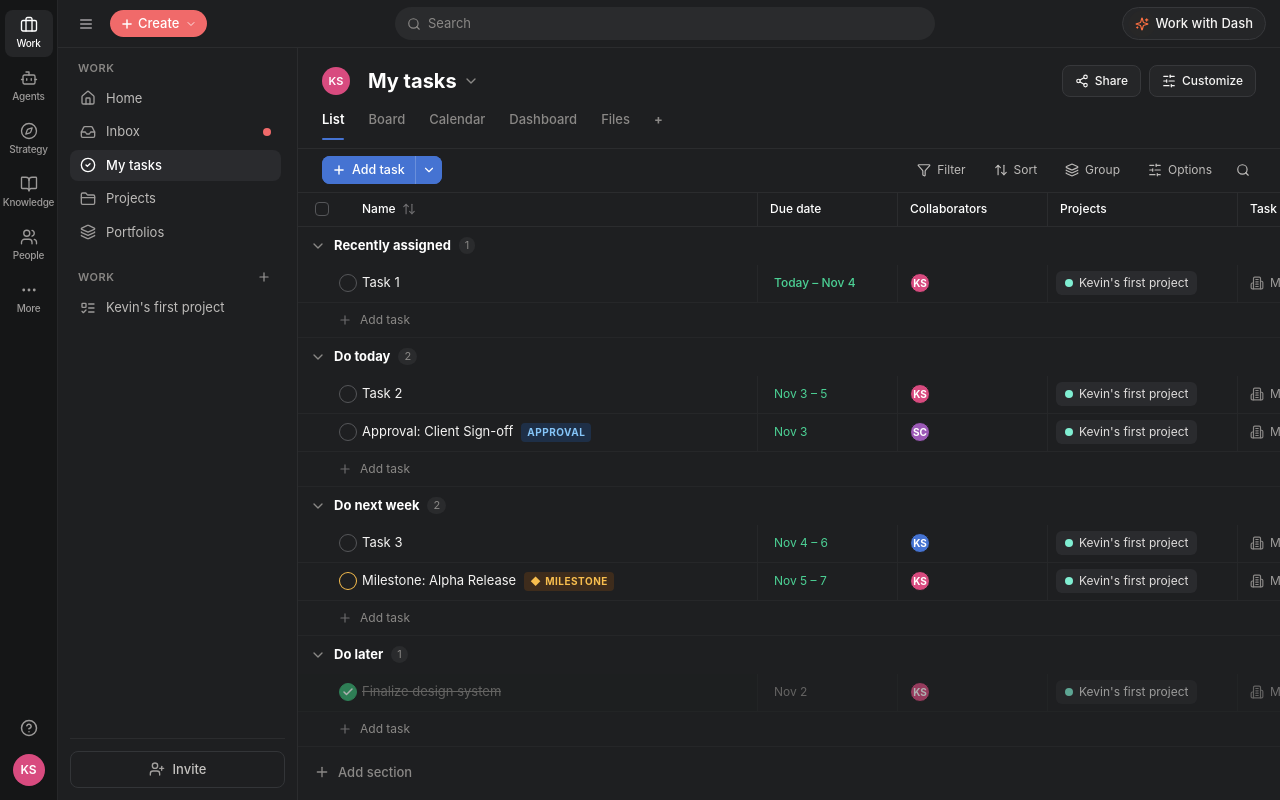
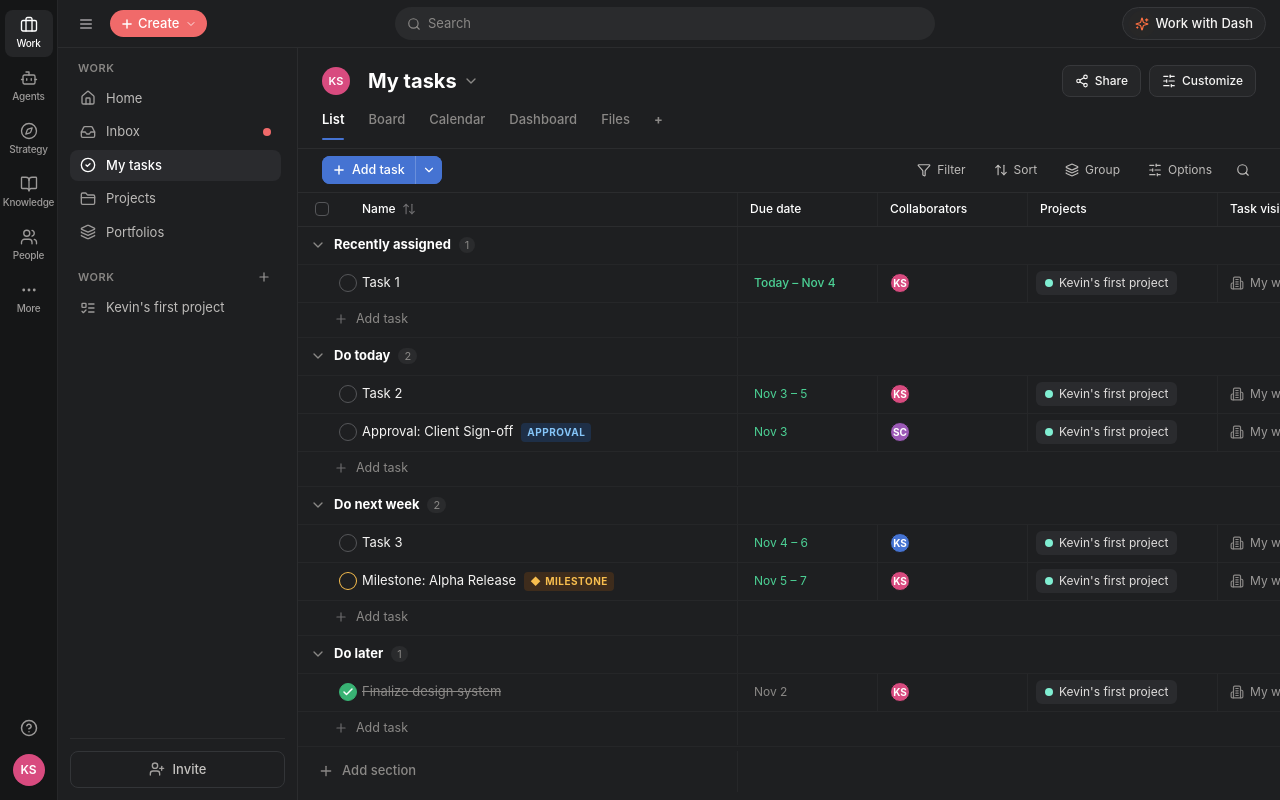
Before and after one commit to kkevinsm/KIZUNA-Project-Management-Tools, a Next.js app: page /my-tasks in a window 1280 px wide. Built offline with nearby package versions, Linux system fonts and the light colour scheme.

Commit message:
fix(my-tasks): lock Name column and section headers sticky left to prevent horizontal shifting

```diff
--- a/src/components/tasks/TaskList.tsx
+++ b/src/components/tasks/TaskList.tsx
@@ -1094,7 +1094,7 @@ export default function TaskList({
           {/* Table Header */}
           <div className="flex items-center h-[34px] border-b border-[#2b2c2e] text-[#8a8886] font-semibold text-[11px] select-none bg-[#1e1f21] sticky top-0 z-20">
             {/* Sticky Name Column Header */}
-            <div className="w-[340px] sm:w-[400px] lg:w-[460px] shrink-0 sticky left-0 z-30 bg-[#1e1f21] border-r border-[#2b2c2e] px-3 flex items-center h-full">
+            <div className="w-[440px] min-w-[440px] max-w-[440px] shrink-0 sticky left-0 z-30 bg-[#1e1f21] border-r border-[#262729] px-3 flex items-center h-full">
               <div
                 className="w-[24px] flex items-center justify-center shrink-0 cursor-pointer"
                 onClick={handleSelectAllVisible}
@@ -1133,25 +1133,25 @@ export default function TaskList({
 
             {/* Horizontally Scrollable Column Headers */}
             {columns.dueDate && (
-              <div className="w-[140px] shrink-0 border-r border-[#2b2c2e] px-3 flex items-center h-full font-medium text-[12px] text-white">
+              <div className="w-[140px] shrink-0 border-r border-[#262729] px-3 flex items-center h-full font-medium text-[12px] text-white">
                 Due date
               </div>
             )}
 
             {columns.collaborators && (
-              <div className="w-[150px] shrink-0 border-r border-[#2b2c2e] px-3 flex items-center h-full font-medium text-[12px] text-white">
+              <div className="w-[150px] shrink-0 border-r border-[#262729] px-3 flex items-center h-full font-medium text-[12px] text-white">
                 Collaborators
               </div>
             )}
 
             {columns.project && (
-              <div className="w-[190px] shrink-0 border-r border-[#2b2c2e] px-3 flex items-center h-full font-medium text-[12px] text-white">
+              <div className="w-[190px] shrink-0 border-r border-[#262729] px-3 flex items-center h-full font-medium text-[12px] text-white">
                 Projects
               </div>
             )}
 
             {columns.visibility && (
-              <div className="w-[150px] shrink-0 border-r border-[#2b2c2e] px-3 flex items-center h-full font-medium text-[12px] text-white">
+              <div className="w-[150px] shrink-0 border-r border-[#262729] px-3 flex items-center h-full font-medium text-[12px] text-white">
                 Task visibility
               </div>
             )}
@@ -1160,7 +1160,7 @@ export default function TaskList({
             {customColumns.map((col) => (
               <div
                 key={col.id}
-                className="w-[150px] shrink-0 border-r border-[#2b2c2e] px-3 flex items-center justify-between h-full font-medium text-[12px] text-white group/col"
+                className="w-[150px] shrink-0 border-r border-[#262729] px-3 flex items-center justify-between h-full font-medium text-[12px] text-white group/col"
               >
                 <span className="truncate">{col.name}</span>
                 <button
@@ -1258,16 +1258,18 @@ export default function TaskList({
 
               return (
                 <div key={group.id} className="border-b border-[#252628]">
-                  {/* Section Header */}
-                  <div className="flex items-center justify-between px-3 py-2 hover:bg-[#252628]/70 group text-[13px] font-bold text-white transition-colors cursor-pointer">
+                  {/* Section Header Row */}
+                  <div className="flex items-center h-[38px] border-b border-[#252628] bg-[#1e1f21] group/sec">
+                    {/* Sticky Left Section Header */}
+                    <div className="w-[440px] min-w-[440px] max-w-[440px] shrink-0 sticky left-0 z-20 bg-[#1e1f21] group-hover/sec:bg-[#252628] border-r border-[#262729] px-3 h-full flex items-center justify-between transition-colors">
                       <div
                         onClick={() => toggleSection(group.id)}
-                      className="flex items-center gap-2 flex-1"
+                        className="flex items-center gap-2 flex-1 cursor-pointer select-none"
                       >
                         {isCollapsed ? (
-                        <ChevronRight className="w-4 h-4 text-[#8a8886] group-hover:text-white" />
+                          <ChevronRight className="w-4 h-4 text-[#8a8886] group-hover/sec:text-white" />
                         ) : (
-                        <ChevronDown className="w-4 h-4 text-[#8a8886] group-hover:text-white" />
+                          <ChevronDown className="w-4 h-4 text-[#8a8886] group-hover/sec:text-white" />
                         )}
 
                         {editingSectionName === group.id ? (
@@ -1285,7 +1287,7 @@ export default function TaskList({
                             className="bg-[#1e1f21] border border-[#4573d2] rounded px-1.5 py-0.5 text-white text-[13px] outline-none"
                           />
                         ) : (
-                        <div className="flex items-center gap-2">
+                          <div className="flex items-center gap-2 text-[13px] font-bold text-white">
                             <span>{group.groupName}</span>
                             <span className="text-[11px] font-normal text-[#8a8886] bg-[#2a2b2d] px-1.5 py-0.2 rounded-full">
                               {group.tasks.length}
@@ -1294,7 +1296,7 @@ export default function TaskList({
                         )}
                       </div>
 
-                    <div className="relative flex items-center opacity-0 group-hover:opacity-100 transition-opacity" data-popover>
+                      <div className="relative flex items-center opacity-0 group-hover/sec:opacity-100 transition-opacity" data-popover>
                         <button
                           onClick={(e) => {
                             e.stopPropagation();
@@ -1351,6 +1353,10 @@ export default function TaskList({
                           </div>
                         )}
                       </div>
+                    </div>
+
+                    {/* Rest of Section row background spanning into columns */}
+                    <div className="flex-1 h-full bg-[#1e1f21] group-hover/sec:bg-[#252628] transition-colors" />
                   </div>
 
                   {/* Section Tasks Table Rows */}
@@ -1377,7 +1383,8 @@ export default function TaskList({
 
                       {/* Inline Task Creation Row */}
                       {inlineNewTaskSection === group.id ? (
-                        <div className="flex items-center h-[38px] px-8 border-b border-[#2b2c2e] bg-[#252628] w-full">
+                        <div className="flex items-center h-[38px] border-b border-[#262729] bg-[#1e1f21]">
+                          <div className="w-[440px] min-w-[440px] max-w-[440px] shrink-0 sticky left-0 z-10 bg-[#1e1f21] border-r border-[#262729] px-3 h-full flex items-center gap-2">
                             <input
                               type="text"
                               autoFocus
@@ -1388,29 +1395,34 @@ export default function TaskList({
                                 if (e.key === 'Enter') handleInlineCreate(group.id);
                                 if (e.key === 'Escape') setInlineNewTaskSection(null);
                               }}
-                            className="w-full max-w-sm bg-transparent text-white text-[13px] outline-none"
+                              className="w-full bg-[#252628] border border-[#4573d2] rounded px-2.5 py-1 text-white text-[13px] outline-none"
                             />
                             <button
                               onClick={() => handleInlineCreate(group.id)}
-                            className="text-[12px] bg-[#4573d2] text-white px-2.5 py-0.5 rounded font-medium ml-2"
+                              className="text-[12px] bg-[#4573d2] hover:bg-[#3562be] text-white px-2.5 py-1 rounded font-medium transition-colors shrink-0"
                             >
                               Add
                             </button>
                             <button
                               onClick={() => setInlineNewTaskSection(null)}
-                            className="text-[12px] text-[#8a8886] hover:text-white px-2 py-0.5 ml-1"
+                              className="text-[12px] text-[#8a8886] hover:text-white px-2 py-1 transition-colors shrink-0"
                             >
                               Cancel
                             </button>
                           </div>
+                          <div className="flex-1 h-full bg-[#1e1f21]" />
+                        </div>
                       ) : (
-                        <button
+                        <div className="flex items-center h-[34px] border-b border-transparent hover:bg-[#232427]/40 transition-colors group/add">
+                          <div
                             onClick={() => setInlineNewTaskSection(group.id)}
-                          className="flex items-center gap-2 h-[34px] px-10 text-[12px] text-[#8a8886] hover:text-white hover:bg-[#252628] w-full text-left transition-colors"
-                        >
-                          <Plus className="w-3.5 h-3.5 text-[#6d6c6e]" />
+                            className="w-[440px] min-w-[440px] max-w-[440px] shrink-0 sticky left-0 z-10 bg-[#1e1f21] group-hover/add:bg-[#232427] border-r border-[#262729] px-9 h-full flex items-center gap-2 text-[12.5px] text-[#8a8886] group-hover/add:text-white cursor-pointer transition-colors"
+                          >
+                            <Plus className="w-3.5 h-3.5 text-[#6d6c6e] group-hover/add:text-white transition-colors" />
                             <span>Add task</span>
-                        </button>
+                          </div>
+                          <div className="flex-1 h-full" />
+                        </div>
                       )}
                     </div>
                   )}
@@ -1420,9 +1432,10 @@ export default function TaskList({
 
             {/* Add Section Button / Input */}
             {groupField === 'section' && (
-              <div className="px-4 py-3">
+              <div className="flex items-center h-[42px] border-b border-transparent mt-1">
+                <div className="w-[440px] min-w-[440px] max-w-[440px] shrink-0 sticky left-0 z-10 bg-[#1e1f21] border-r border-[#262729] px-3 h-full flex items-center">
                   {isAddingSection ? (
-                  <div className="flex items-center gap-2 max-w-sm">
+                    <div className="flex items-center gap-2 w-full">
                       <input
                         type="text"
                         autoFocus
@@ -1437,13 +1450,13 @@ export default function TaskList({
                       />
                       <button
                         onClick={handleCreateSection}
-                      className="bg-[#4573d2] text-white text-[12px] px-3 py-1 rounded font-medium hover:bg-[#3562be]"
+                        className="bg-[#4573d2] text-white text-[12px] px-3 py-1 rounded font-medium hover:bg-[#3562be] shrink-0"
                       >
                         Add section
                       </button>
                       <button
                         onClick={() => setIsAddingSection(false)}
-                      className="text-[#8a8886] hover:text-white text-[12px] px-2"
+                        className="text-[#8a8886] hover:text-white text-[12px] px-2 shrink-0"
                       >
                         Cancel
                       </button>
@@ -1451,12 +1464,14 @@ export default function TaskList({
                   ) : (
                     <button
                       onClick={() => setIsAddingSection(true)}
-                    className="flex items-center gap-2 text-[13px] font-medium text-[#8a8886] hover:text-white transition-colors py-1"
+                      className="flex items-center gap-2 text-[13px] font-medium text-[#8a8886] hover:text-white transition-colors py-1 px-2 rounded hover:bg-[#28292c]"
                     >
                       <Plus className="w-4 h-4" />
                       <span>Add section</span>
                     </button>
                   )}
+                </div>
+                <div className="flex-1 h-full" />
               </div>
             )}
           </div>
--- a/src/components/tasks/TaskRow.tsx
+++ b/src/components/tasks/TaskRow.tsx
@@ -88,10 +88,16 @@ export default function TaskRow({
       onClick={() => openTaskDrawer(task.id)}
       className={`group flex items-center h-[38px] min-w-max border-b border-[#262729] hover:bg-[#232427] cursor-pointer transition-colors text-[13px] select-none ${
         isSelected ? 'bg-[#1b2b48] hover:bg-[#203456]' : ''
-      } ${task.completed ? 'opacity-65' : ''}`}
+      }`}
     >
       {/* 1. STICKY LEFT COLUMN: Task Name, Selection Checkbox & Complete Button */}
-      <div className="w-[340px] sm:w-[400px] lg:w-[460px] shrink-0 sticky left-0 z-10 bg-[#1e1f21] group-hover:bg-[#232427] border-r border-[#262729] flex items-center px-3 h-full">
+      <div
+        className={`w-[440px] min-w-[440px] max-w-[440px] shrink-0 sticky left-0 z-10 border-r border-[#262729] flex items-center px-3 h-full transition-colors ${
+          isSelected
+            ? 'bg-[#1b2b48] group-hover:bg-[#203456]'
+            : 'bg-[#1e1f21] group-hover:bg-[#232427]'
+        }`}
+      >
         {/* Selection checkbox */}
         <div
           className="w-[24px] flex items-center justify-center shrink-0"
```
Lines whose indentation alone changed are shown as unchanged.
